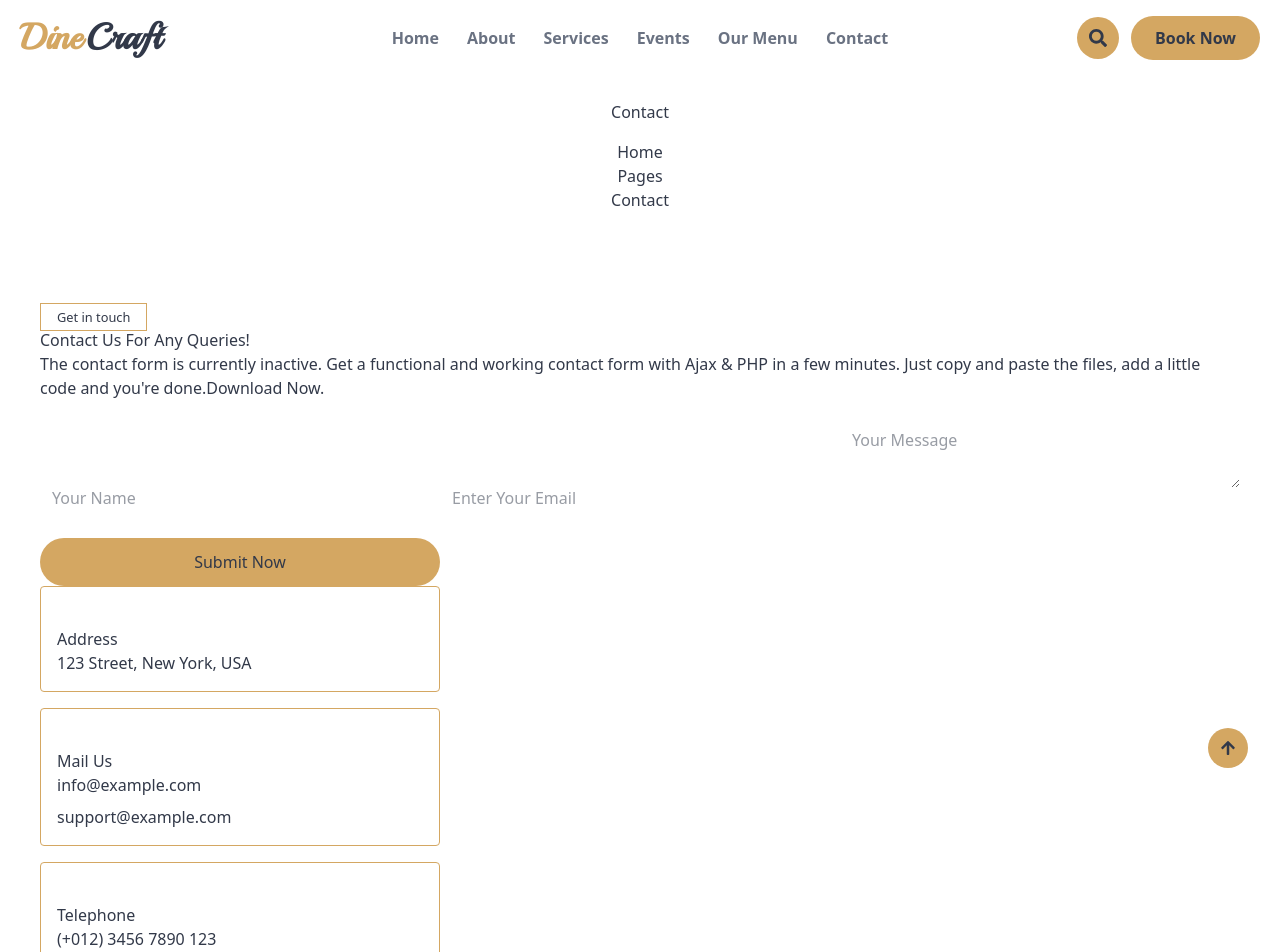
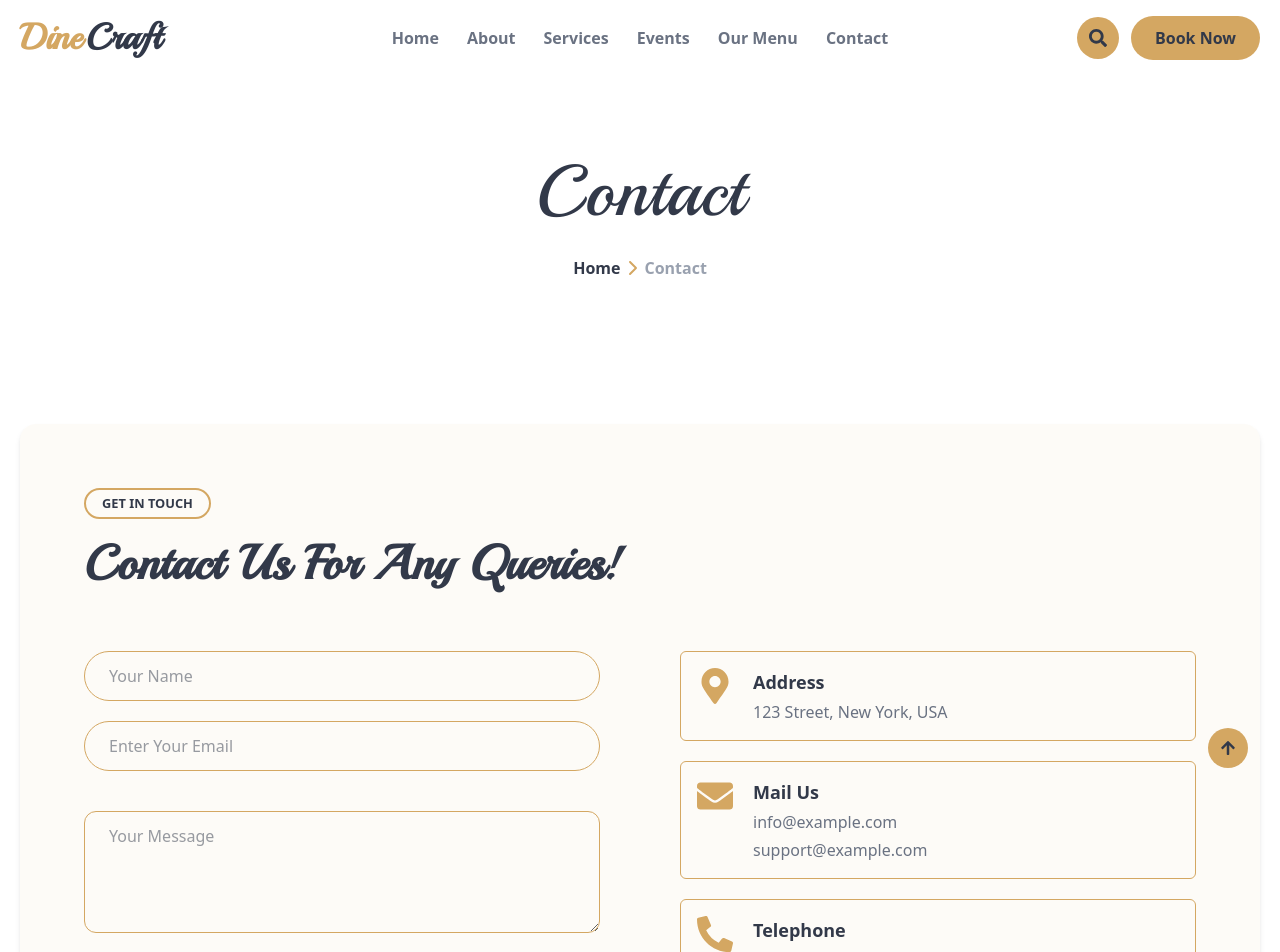
Before and after one commit to palashnath880/dine-craft, a Next.js app: page /contact in a window 1280 px wide. Shown: the top 952 px of the page. Built offline with nearby package versions, Linux system fonts and the light colour scheme.

Commit message:
contact route updated

```diff
--- a/src/app/contact/page.tsx
+++ b/src/app/contact/page.tsx
@@ -1,94 +1,86 @@
+import PageHeader from "@/components/shared/PageHeader";
 import React from "react";
+import { FaEnvelope, FaMapMarkerAlt, FaPhoneAlt } from "react-icons/fa";
 
 export default function page() {
   return (
     <>
-      <div className="container-fluid bg-light py-6 my-6 mt-0">
-        <div className="container text-center animated bounceInDown">
-          <h1 className="display-1 mb-4">Contact</h1>
-          <ol className="breadcrumb justify-content-center mb-0 animated bounceInDown">
-            <li className="breadcrumb-item">
-              <a href="#">Home</a>
-            </li>
-            <li className="breadcrumb-item">
-              <a href="#">Pages</a>
-            </li>
-            <li className="breadcrumb-item text-dark" aria-current="page">
-              Contact
-            </li>
-          </ol>
-        </div>
-      </div>
+      <PageHeader name="Contact" />
 
-      <div
-        className="container-fluid contact py-6 wow bounceInUp"
-        data-wow-delay="0.1s"
-      >
+      <section className="py-16">
         <div className="container">
-          <div className="p-5 bg-light rounded contact-form">
-            <div className="row g-4">
-              <div className="col-12">
-                <small className="d-inline-block fw-bold text-dark text-uppercase bg-light border border-primary rounded-pill px-4 py-1 mb-3">
-                  Get in touch
-                </small>
-                <h1 className="display-5 mb-0">Contact Us For Any Queries!</h1>
-              </div>
-              <div className="col-md-6 col-lg-7">
-                <p className="mb-4">
-                  {`The contact form is currently inactive. Get a functional and
-                  working contact form with Ajax & PHP in a few minutes. Just
-                  copy and paste the files, add a little code and you're done.`}
-                  <a href="https://htmlcodex.com/contact-form">Download Now</a>.
-                </p>
-                <form>
+          <div className="flex flex-col gap-16 bg-primary/5 px-16 py-16 shadow-md rounded-2xl">
+            <div className="flex flex-col items-start gap-5">
+              <small
+                className={`font-semibold uppercase border-2 border-primary rounded-full px-4 py-1 text-secondary`}
+              >
+                Get in touch
+              </small>
+              <h1 className={`font-bold font-playball text-5xl text-secondary`}>
+                Contact Us For Any Queries!
+              </h1>
+            </div>
+
+            <div className="grid flex-1 grid-cols-12 gap-20">
+              <div className="col-span-12 md:col-span-6">
+                <form className="flex flex-col gap-5">
                   <input
+                    required
+                    name="name"
                     type="text"
-                    className="w-100 form-control p-3 mb-4 border-primary bg-light"
+                    className="w-full rounded-full outline-primary py-3 px-6 border border-primary"
                     placeholder="Your Name"
                   />
                   <input
+                    required
+                    name="email"
                     type="email"
-                    className="w-100 form-control p-3 mb-4 border-primary bg-light"
+                    className="w-full rounded-full outline-primary py-3 px-6 border border-primary"
                     placeholder="Enter Your Email"
                   />
                   <textarea
-                    className="w-100 form-control mb-4 p-3 border-primary bg-light"
-                    // rows="4"
-                    //   cols="10"
-
+                    required
+                    name="message"
+                    className="w-full rounded-xl outline-primary py-3 px-6 border border-primary mt-5"
+                    rows={4}
+                    cols={10}
                     placeholder="Your Message"
                   ></textarea>
-                  <button
-                    className="w-100 btn btn-primary form-control p-3 border-primary bg-primary rounded-pill"
-                    type="submit"
-                  >
+                  <button className="btn-primary" type="submit">
                     Submit Now
                   </button>
                 </form>
               </div>
-              <div className="col-md-6 col-lg-5">
-                <div>
-                  <div className="d-inline-flex w-100 border border-primary p-4 rounded mb-4">
-                    <i className="fas fa-map-marker-alt fa-2x text-primary me-4"></i>
-                    <div className="">
-                      <h4>Address</h4>
-                      <p>123 Street, New York, USA</p>
+
+              <div className="col-span-12 md:col-span-6">
+                <div className="flex flex-col gap-5">
+                  <div className="flex items-start gap-5 border border-primary p-4 rounded-md">
+                    <FaMapMarkerAlt className="text-primary text-4xl" />
+                    <div className="flex flex-col gap-1">
+                      <h4 className="text-secondary font-semibold text-lg">
+                        Address
+                      </h4>
+                      <p className="text-gray-500">123 Street, New York, USA</p>
                     </div>
                   </div>
-                  <div className="d-inline-flex w-100 border border-primary p-4 rounded mb-4">
-                    <i className="fas fa-envelope fa-2x text-primary me-4"></i>
-                    <div className="">
-                      <h4>Mail Us</h4>
-                      <p className="mb-2">info@example.com</p>
-                      <p className="mb-0">support@example.com</p>
+                  <div className="flex items-start gap-5 border border-primary p-4 rounded-md">
+                    <FaEnvelope className="text-primary text-4xl" />
+                    <div className="flex flex-col gap-1">
+                      <h4 className="text-secondary font-semibold text-lg">
+                        Mail Us
+                      </h4>
+                      <p className="text-gray-500">info@example.com</p>
+                      <p className="text-gray-500">support@example.com</p>
                     </div>
                   </div>
-                  <div className="d-inline-flex w-100 border border-primary p-4 rounded">
-                    <i className="fa fa-phone-alt fa-2x text-primary me-4"></i>
-                    <div className="">
-                      <h4>Telephone</h4>
-                      <p className="mb-2">(+012) 3456 7890 123</p>
-                      <p className="mb-0">(+704) 5555 0127 296</p>
+                  <div className="flex items-start gap-5 border border-primary p-4 rounded-md">
+                    <FaPhoneAlt className="text-primary text-4xl" />
+                    <div className="flex flex-col gap-1">
+                      <h4 className="text-secondary font-semibold text-lg">
+                        Telephone
+                      </h4>
+                      <p className="text-gray-500">(+012) 3456 7890 123</p>
+                      <p className="text-gray-500">(+704) 5555 0127 296</p>
                     </div>
                   </div>
                 </div>
@@ -96,7 +88,7 @@ export default function page() {
             </div>
           </div>
         </div>
-      </div>
+      </section>
     </>
   );
 }
```
